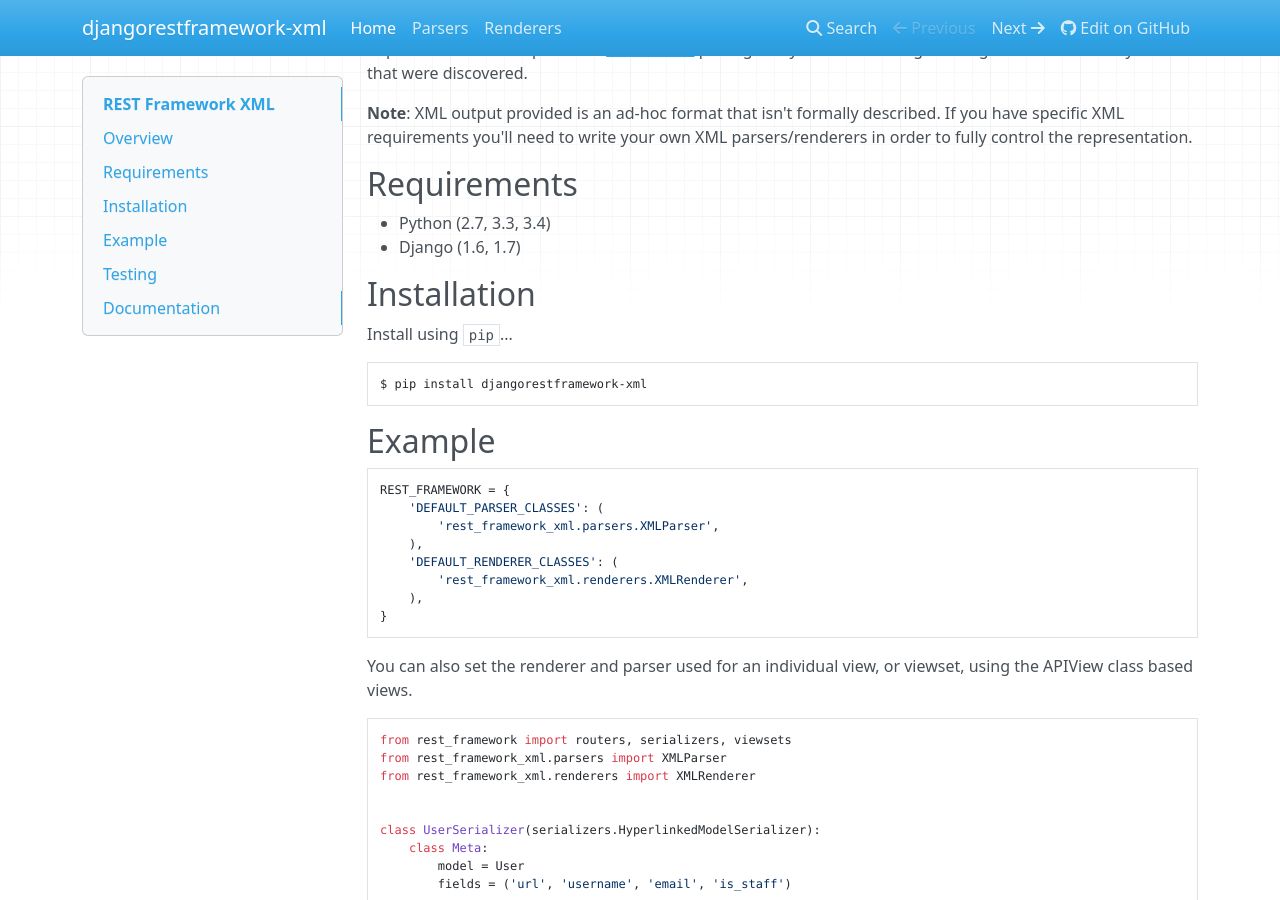
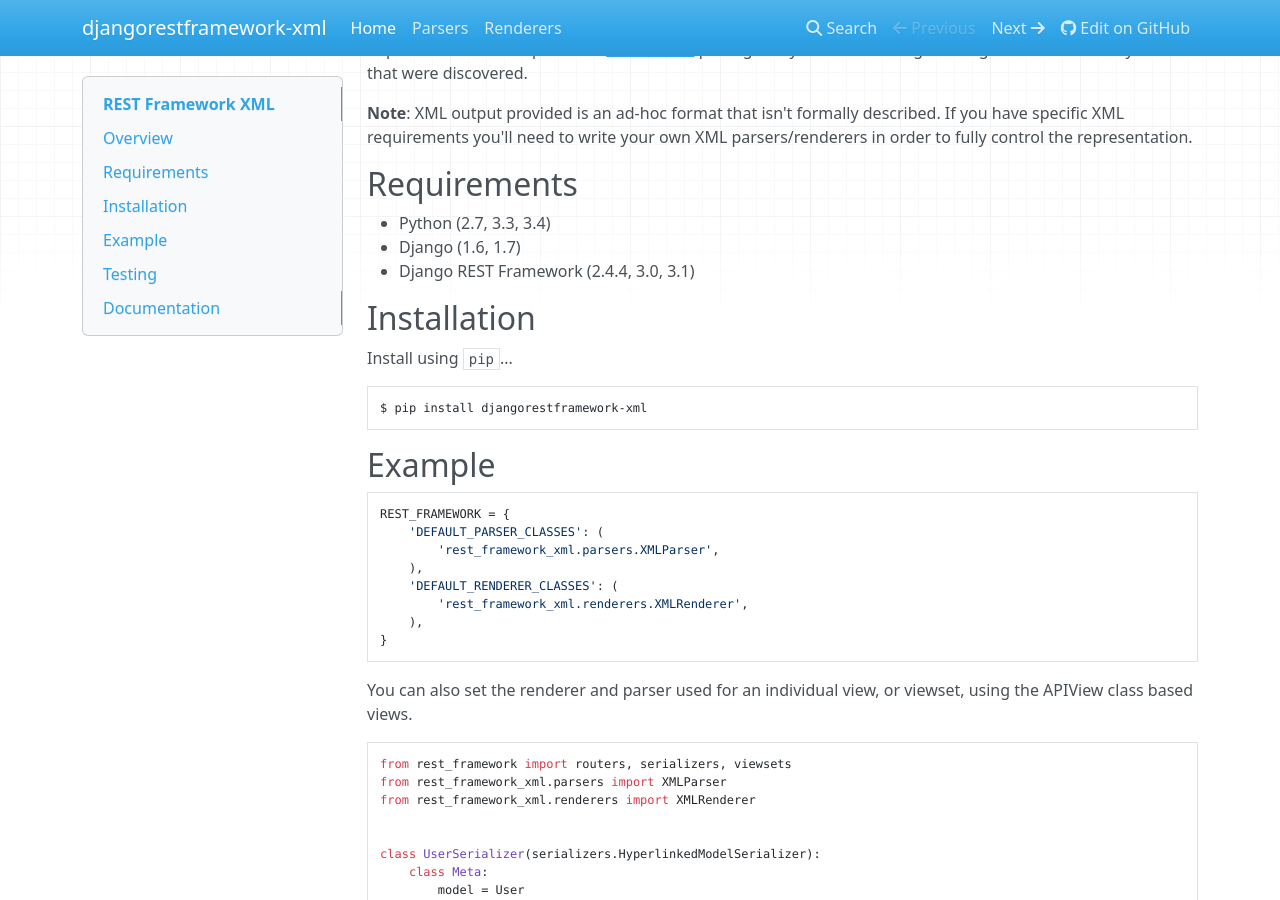
Before and after one commit to jpadilla/django-rest-framework-xml, an MkDocs documentation site: the page built from docs/index.md, in a window 1280 px wide and 900 px high, scrolled down 338 px. Built offline with MkDocs 1.6.1, drawn with Linux system fonts in a browser that asks for light colours; nearby versions of some CDN libraries.

Commit message:
Update index.md

```diff
--- a/docs/index.md
+++ b/docs/index.md
@@ -25,6 +25,7 @@
 
 * Python (2.7, 3.3, 3.4)
 * Django (1.6, 1.7)
+* Django REST Framework (2.4.4, 3.0, 3.1)
 
 ## Installation
 
```
